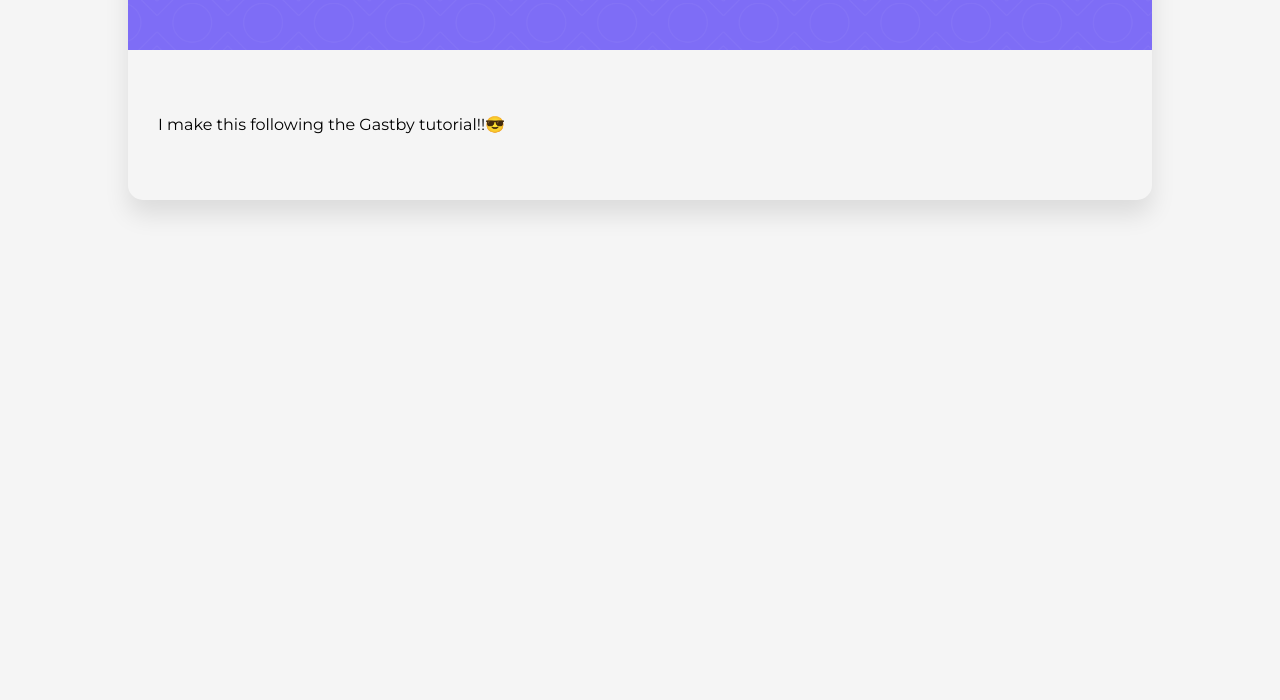
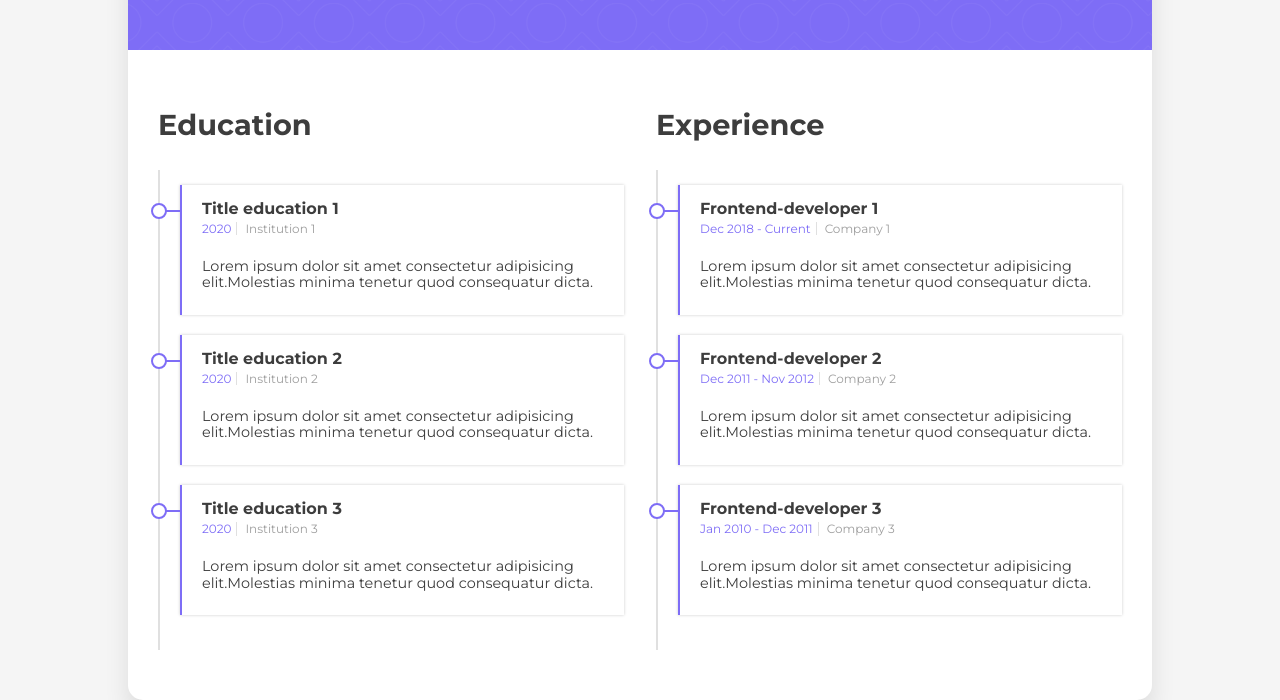
Before and after one commit to JoelJacquez/jacquez.xyz, a Gatsby site: page /resume in a window 1280 px wide. Shown: the part 210-910 px from the top of the page. Before the commit the page ends 800 px from the top, so only its background shows below. Built offline with nearby package versions, Linux system fonts and the light colour scheme; Gatsby itself is replaced by a stand-in of ours.

Commit message:
generate resume initial layout

```diff
--- a/src/pages/resume.tsx
+++ b/src/pages/resume.tsx
@@ -4,7 +4,56 @@ import Layout from '../components/Layout';
 // styles
 
 // markup
-const ResumePage = () => {
+class ResumePage extends React.Component {
+  state = {
+    education: [
+      {
+        title: 'Title education 1',
+        period: '2020',
+        institution: 'Institution 1',
+        description:
+          'Lorem ipsum dolor sit amet consectetur adipisicing elit.Molestias minima tenetur quod consequatur dicta.',
+      },
+      {
+        title: 'Title education 2',
+        period: '2020',
+        institution: 'Institution 2',
+        description:
+          'Lorem ipsum dolor sit amet consectetur adipisicing elit.Molestias minima tenetur quod consequatur dicta.',
+      },
+      {
+        title: 'Title education 3',
+        period: '2020',
+        institution: 'Institution 3',
+        description:
+          'Lorem ipsum dolor sit amet consectetur adipisicing elit.Molestias minima tenetur quod consequatur dicta.',
+      },
+    ],
+    experience: [
+      {
+        title: 'Frontend-developer 1',
+        period: 'Dec 2018 - Current',
+        company: 'Company 1',
+        description:
+          'Lorem ipsum dolor sit amet consectetur adipisicing elit.Molestias minima tenetur quod consequatur dicta.',
+      },
+      {
+        title: 'Frontend-developer 2',
+        period: 'Dec 2011 - Nov 2012',
+        company: 'Company 2',
+        description:
+          'Lorem ipsum dolor sit amet consectetur adipisicing elit.Molestias minima tenetur quod consequatur dicta.',
+      },
+      {
+        title: 'Frontend-developer 3',
+        period: 'Jan 2010 - Dec 2011 ',
+        company: 'Company 3',
+        description:
+          'Lorem ipsum dolor sit amet consectetur adipisicing elit.Molestias minima tenetur quod consequatur dicta.',
+      },
+    ],
+  };
+  render() {
     return (
       <>
         <Layout>
@@ -12,18 +61,47 @@ const ResumePage = () => {
             <div className="page-header resume-header">
               <h1>Resume</h1>
             </div>
-          <div className="page-content">
-            <p>
-              I make this following the Gastby tutorial!!
-              <span role="img" aria-label="Sunglasses smiley emoji">
-                😎
-              </span>
-            </p>
+            <div className="page-content resume-content">
+              <section className="education">
+                <div className="title">
+                  <h3>Education</h3>
+                </div>
+                <section className="timeline">
+                  {this.state.education.map((item, index) => {
+                    return (
+                      <div key={index} className="timeline-item">
+                        <h4 className="item-title">{item.title}</h4>
+                        <span className="item-period">{item.period}</span>
+                        <span className="item-small">{item.institution}</span>
+                        <p className="item-description">{item.description}</p>
+                      </div>
+                    );
+                  })}
+                </section>
+              </section>
+              <section className="experience">
+                <div className="title">
+                  <h3>Experience</h3>
+                </div>
+                <section className="timeline">
+                  {this.state.experience.map((item, index) => {
+                    return (
+                      <div key={index} className="timeline-item">
+                        <h4 className="item-title">{item.title}</h4>
+                        <span className="item-period">{item.period}</span>
+                        <span className="item-small">{item.company}</span>
+                        <p className="item-description">{item.description}</p>
+                      </div>
+                    );
+                  })}
+                </section>
+              </section>
             </div>
           </section>
         </Layout>
       </>
     );
-};
+  }
+}
 
 export default ResumePage;
--- a/src/styles/global.css
+++ b/src/styles/global.css
@@ -8,6 +8,7 @@ body {
   background: #f5f5f5;
   min-height: 100vh;
   font-size: 16px;
+  color: #3d3d3d;
 }
 .main-content {
   padding-top: 100px;
@@ -19,6 +20,7 @@ body {
   box-shadow: 0 15px 25px 0 rgb(0 0 0 / 10%);
   border-radius: 15px;
   overflow: hidden;
+  background: white;
 }
 .page .page-header {
   padding: 20px;
@@ -35,7 +37,7 @@ body {
 }
 
 .page .page-content {
-  padding: 20px 30px 50px 30px;
+  padding: 0px 30px 50px 30px;
 }
 
 .page-header.home-header {
@@ -120,6 +122,74 @@ body {
   background-image: url("../images/pattern-squares-circles-2.png");
   background-size: cover;
 }
+.page-content.resume-content {
+  display: grid;
+  grid-template-columns: repeat(2, 1fr);
+  gap: 2rem;
+}
+.resume-content .title h3 {
+  font-size: 1.8em;
+}
+.timeline {
+  border-left: 2px solid #e0e0e0;
+  padding: 15px 0;
+}
+.timeline .timeline-item {
+  position: relative;
+  padding: 15px 20px 10px;
+  border-left: 2px solid var(--primary-color);
+  margin: 0 0 20px 20px;
+  background: white;
+  box-shadow: 0 0 3px 0 rgba(0, 0, 0, 0.2);
+}
+.timeline .timeline-item:before {
+  content: " ";
+  display: inline-block;
+  background-color: var(--primary-color);
+  height: 2px;
+  width: 30px;
+  position: absolute;
+  top: 25px;
+  left: -30px;
+}
+.timeline .timeline-item:after {
+  background: white;
+  border: 2px solid var(--primary-color);
+  content: " ";
+  display: inline-block;
+  width: 12px;
+  height: 12px;
+  border-radius: 50%;
+  position: absolute;
+  top: 18px;
+  left: -31px;
+}
+
+.timeline-item .item-title {
+  font-size: 1em;
+  margin: 0;
+}
+.timeline-item .item-period,
+.timeline-item .item-small {
+  display: inline-block;
+  font-size: 0.75em;
+  color: var(--primary-color);
+  margin-bottom: 8px;
+}
+.timeline-item .item-period {
+  color: var(--primary-color);
+}
+
+.timeline-item .item-small {
+  color: #9e9e9e;
+  margin-left: 5px;
+  padding-left: 8px;
+  border-left: 1px solid #e0e0e0;
+}
+.timeline-item .item-description {
+  font-size: 0.9em;
+}
+
 .page-header.portafolio-header {
   background-image: url("../images/pattern-squares-circles-triangles.png");
   background-size: cover;
```
Lines whose indentation alone changed are shown as unchanged.
